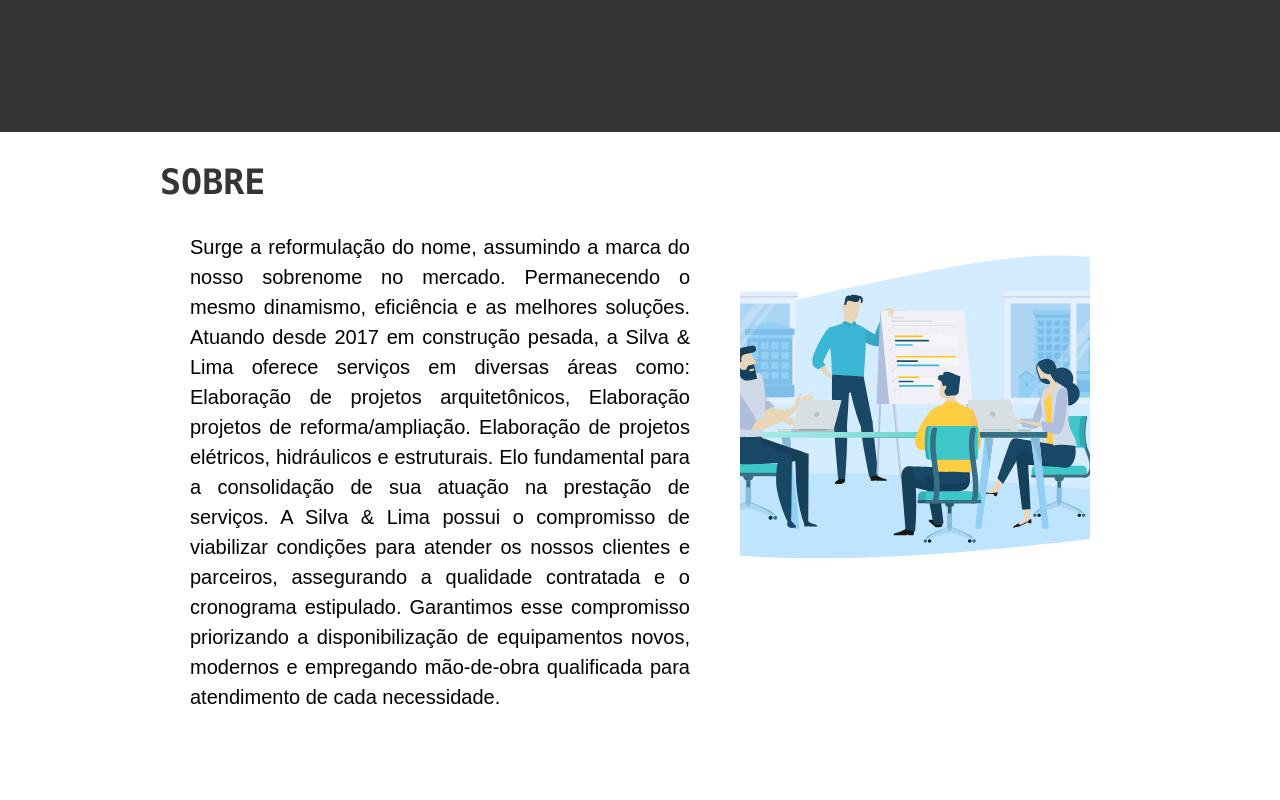
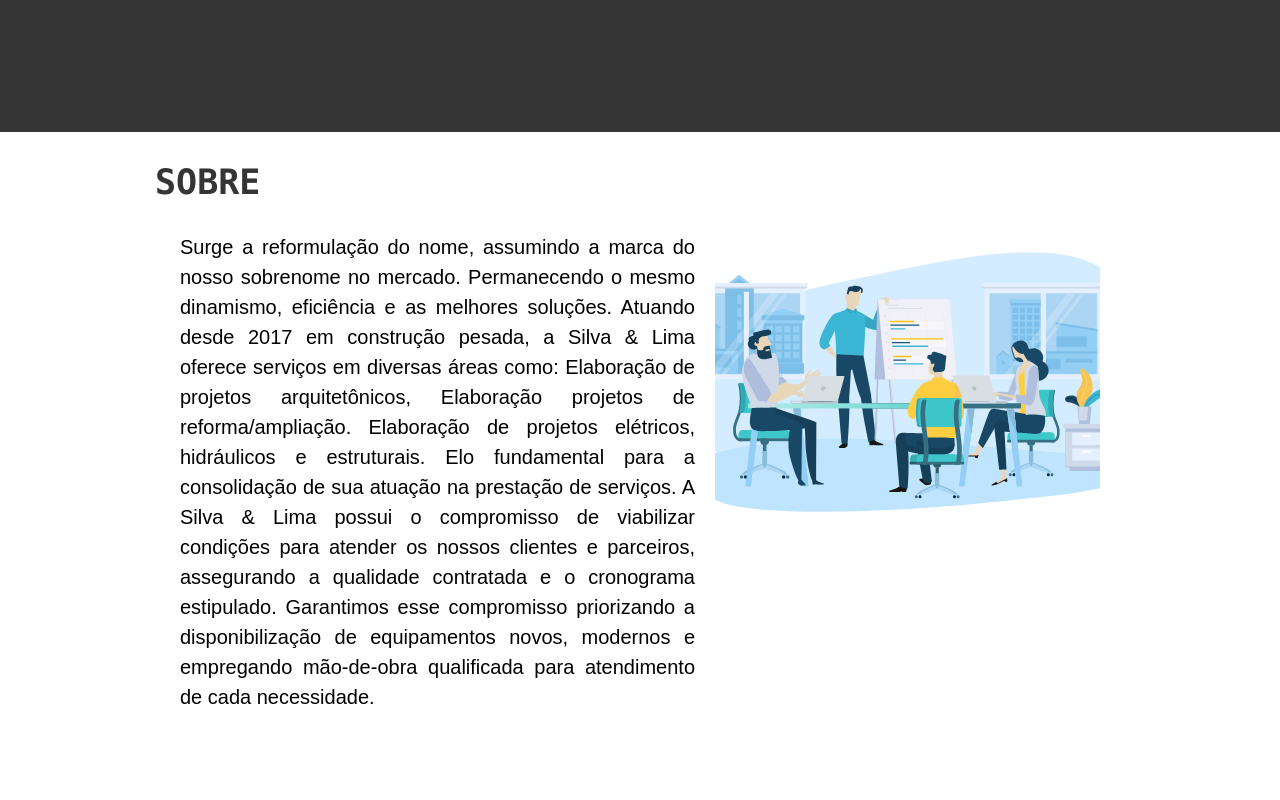
Before and after one commit to lucasdksan/Test_Site_SL, a React (Create React App) app: page / in a window 1280 px wide. Shown: the part 660-1460 px from the top of the page. Built offline with nearby package versions, Linux system fonts and the light colour scheme; the HTML template or start-up script is replaced by a standard one.

Commit message:
Fiz uma pequena adaptação

```diff
--- a/src/pages/Home.tsx
+++ b/src/pages/Home.tsx
@@ -87,8 +87,8 @@ const Home = ()=>{
                         </DescriptionSecondBlock>
                         <Lottie
                             options={defaultOptions}
-                            height={350}
-                            width={350}
+                            height={300}
+                            width={385}
                         />
                     </AreaDescriptionSecondBlock>
                 </SecondBlock>
--- a/src/styles/pages/Home.ts
+++ b/src/styles/pages/Home.ts
@@ -48,7 +48,7 @@ export const SecondBlock = styled(motion.div)`
     flex-direction: column;
     align-items: center;
     justify-content: flex-start;
-    padding: 30px 10px;
+    padding: 30px 5px;
     width: 100%;
     height: 100vh;
     background-color: #fff;
@@ -75,7 +75,7 @@ export const AreaDescriptionSecondBlock = styled.div`
     flex-direction: row;
     width: 100%;
     height: 100%;
-    padding: 10px 180px;
+    padding: 10px 175px;
 `;
 export const DescriptionSecondBlock = styled.div`
     text-align: justify;
@@ -83,7 +83,7 @@ export const DescriptionSecondBlock = styled.div`
     font-family: Arial, Helvetica, sans-serif;
     line-height: 30px;
     flex: 1;
-    margin-right: 50px;
+    margin-right: 20px;
 `;
 export const ThirdBlock = styled.div`
     display: flex;
```
